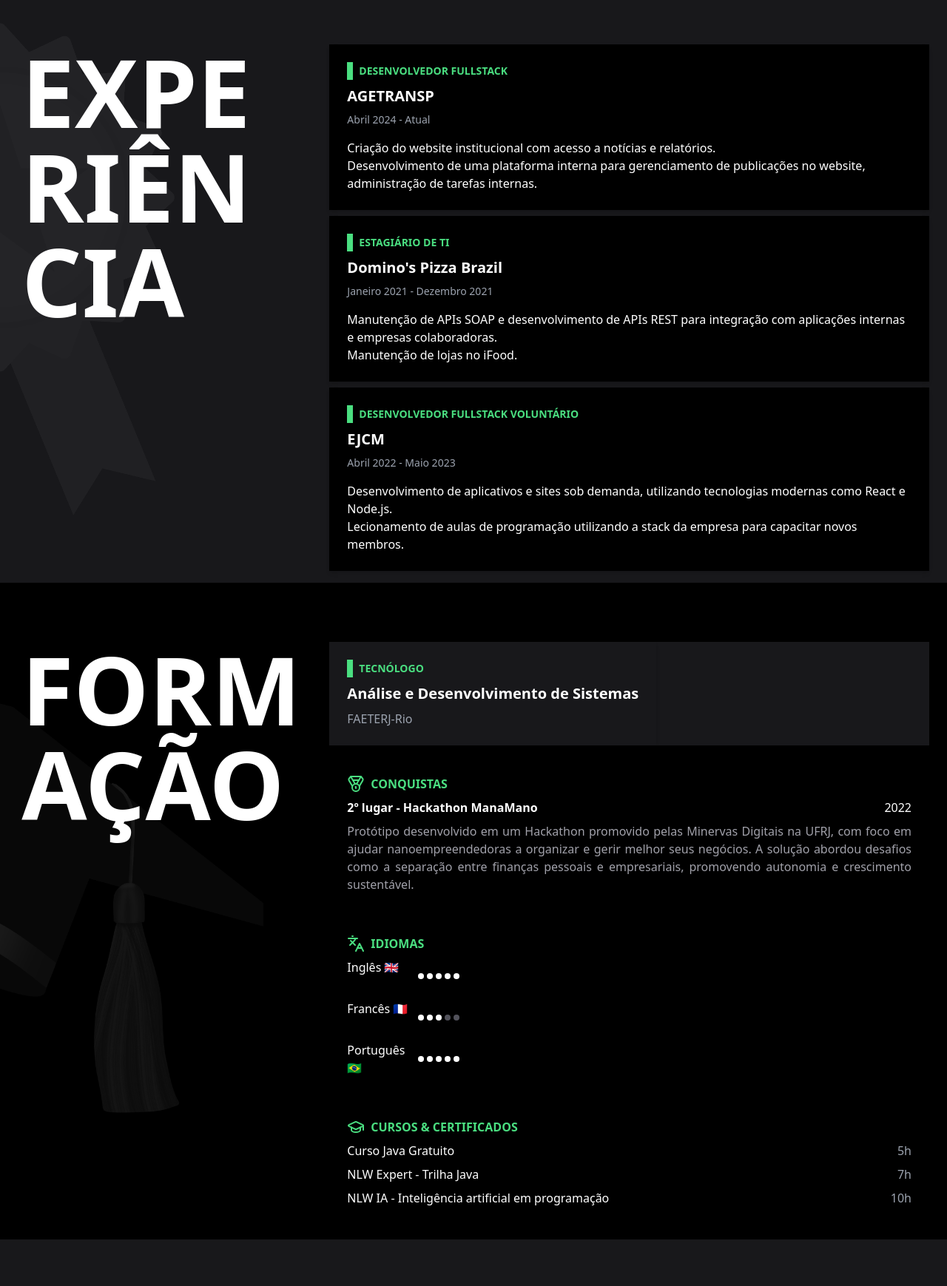
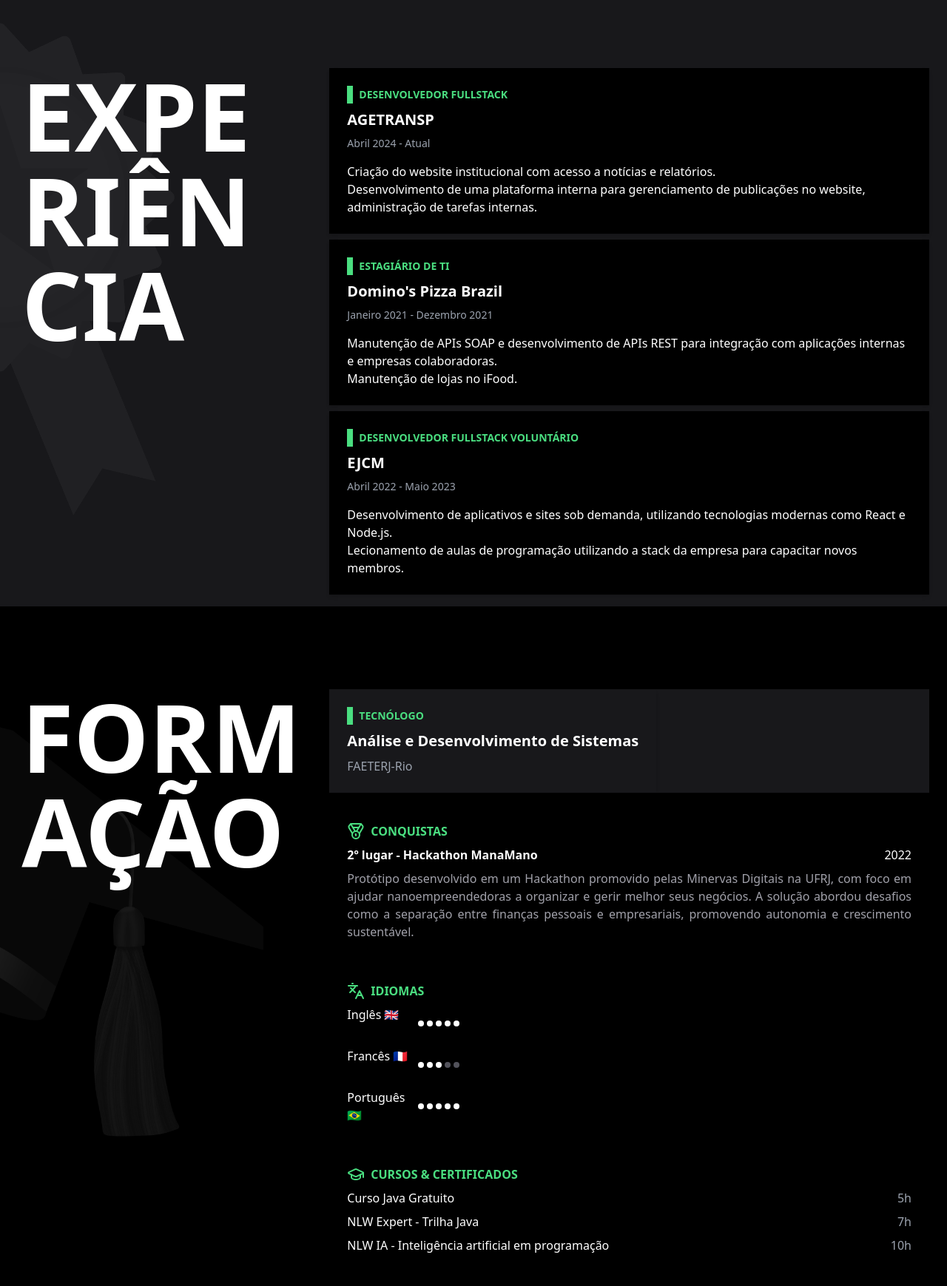
Before and after one commit to fipdev2/portfolio, a Next.js app: page / in a window 1280 px wide. Shown: the part 820-2559 px from the top of the page at 74% size. Built offline with nearby package versions, Linux system fonts and the light colour scheme.

Commit message:
fix: section paddings

```diff
--- a/src/pages/index.tsx
+++ b/src/pages/index.tsx
@@ -46,7 +46,7 @@ export default function Home() {
             </main>
             <section
                 id='experience'
-                className='flex min-h-screen px-6 pt-20 items-center justify-center bg-zinc-900 p-4 bg-[url("../assets/medal.svg")] bg-no-repeat'>
+                className='flex min-h-screen px-6 pt-28 items-start justify-center bg-zinc-900 p-4 bg-[url("../assets/medal.svg")] bg-no-repeat'>
 
                 <div className='grid sm:grid-cols-1 md:grid-cols-1 lg:grid-cols-1 grid-cols-3 gap-8 '>
                     <div className="flex flex-1 flex-col col-span-1 gap-2  items-end">
@@ -75,7 +75,7 @@ export default function Home() {
             </section>
             <section
                 id='education'
-                className='flex min-h-screen px-6 pt-20 items-center justify-center bg-black p-4 bg-[url("../assets/education.svg")] bg-no-repeat'>
+                className='flex min-h-screen px-6 pt-28 items-start justify-center bg-black p-4 bg-[url("../assets/education.svg")] bg-no-repeat'>
 
                 <div className='grid sm:grid-cols-1 md:grid-cols-1 lg:grid-cols-1 grid-cols-3 gap-8 '>
                     <div className="flex flex-1 flex-col col-span-1 gap-2  items-end">
@@ -187,7 +187,7 @@ export default function Home() {
             </section>
             <section
                 id='projects'
-                className='px-6 pt-16 flex justify-center items-start min-h-screen bg-zinc-900 bg-[url("../assets/fundo_projetos(3).svg")] bg-no-repeat bg-left'>
+                className='px-6 flex justify-center pt-28 items-start min-h-screen bg-zinc-900 p-4 bg-[url("../assets/fundo_projetos(3).svg")] bg-no-repeat bg-left'>
                 <div className='grid sm:grid-cols-1 md:grid-cols-1 lg:grid-cols-1 grid-cols-3 gap-8 '>
                     <div className="flex flex-1 flex-col col-span-1 gap-2  items-end">
                         <h2 className='sm:text-4xl lg:text-5xl xl:text-8xl text-9xl leading-none  break-words uppercase font-black w-96 xl:w-72 lg:w-full'
```
